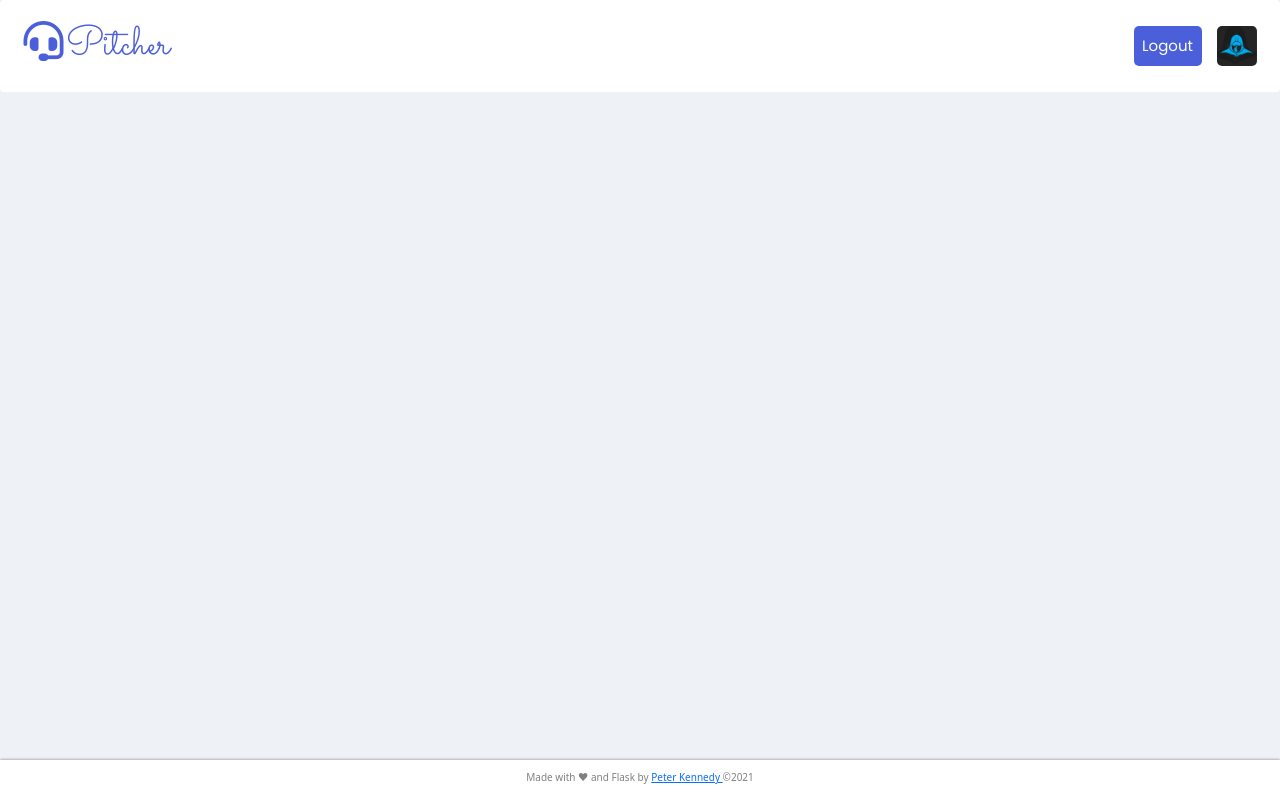
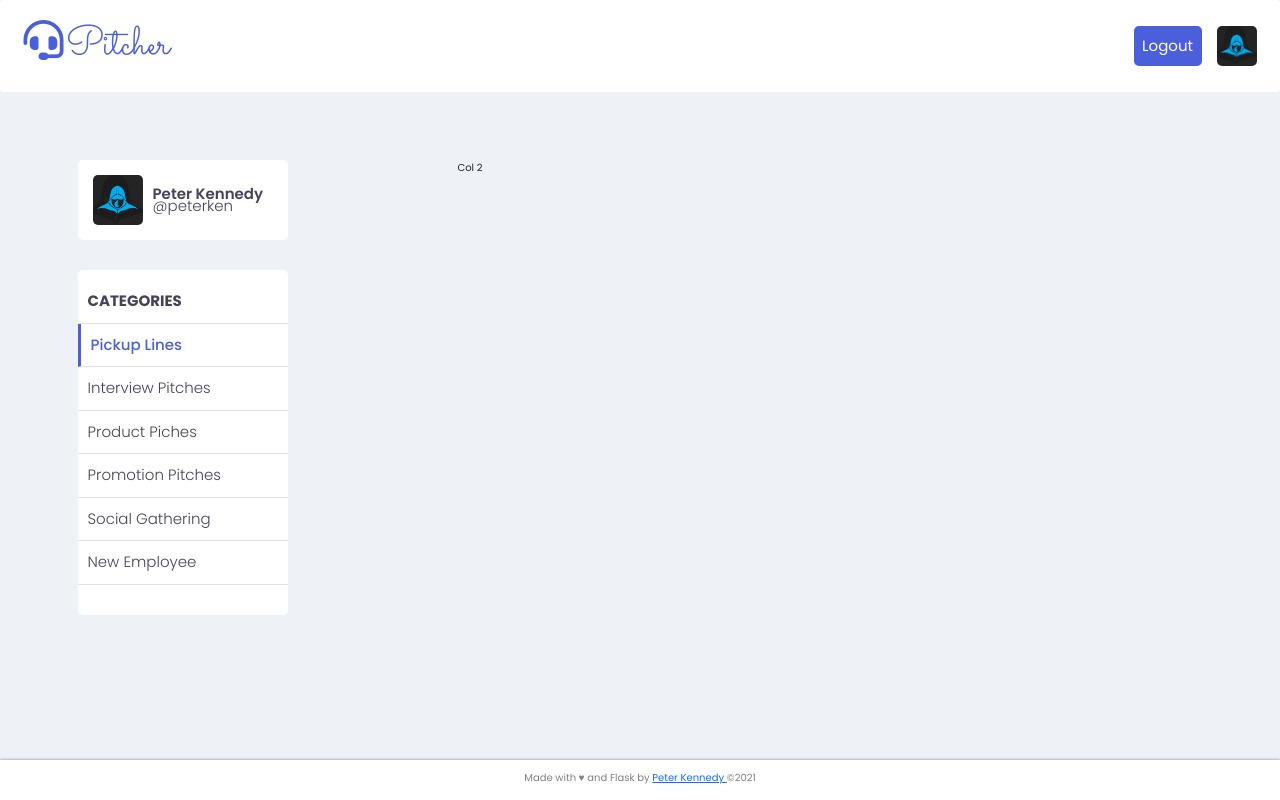
Before and after one commit to peterken674/pitcher, a Flask app: page / in a window 1280 px wide. Run offline with Flask 2, Linux system fonts and the light colour scheme; some libraries are stand-ins or nearby versions.

Commit message:
Sidebar design complete.

```diff
--- a/app/static/css/style.css
+++ b/app/static/css/style.css
@@ -1,6 +1,7 @@
 @import url(https://fonts.googleapis.com/css?family=Sacramento:regular);
 @import url(https://fonts.googleapis.com/css?family=Poppins:100,100italic,200,200italic,300,300italic,regular,italic,500,500italic,600,600italic,700,700italic,800,800italic,900,900italic);
 body {
+  font-family: "Poppins", sans-serif;
   background-color: #EEF1F6;
 }
 
@@ -69,12 +70,12 @@ body {
 .navdiv .logout-div .logout {
   background-color: #4A5FD9;
   color: white;
-  font-family: 'Poppins', sans-serif;
+  font-family: "Poppins", sans-serif;
   font-size: 1.5rem;
   height: 4rem;
   border-radius: 0.5rem;
-  -webkit-transition: cubic-bezier(0.075, 0.82, 0.165, 1) 500ms;
-  transition: cubic-bezier(0.075, 0.82, 0.165, 1) 500ms;
+  -webkit-transition: all cubic-bezier(0.075, 0.82, 0.165, 1) 500ms;
+  transition: all cubic-bezier(0.075, 0.82, 0.165, 1) 500ms;
 }
 
 .navdiv .logout-div .logout:hover {
@@ -104,4 +105,91 @@ body {
   color: grey;
   background-color: white;
 }
+
+.content-wrapper {
+  margin-top: 20vh;
+  position: relative;
+}
+
+.sidebar {
+  position: fixed;
+}
+
+.profile-div {
+  display: -webkit-box;
+  display: -ms-flexbox;
+  display: flex;
+  -webkit-box-orient: horizontal;
+  -webkit-box-direction: normal;
+      -ms-flex-direction: row;
+          flex-direction: row;
+  -ms-flex-wrap: nowrap;
+      flex-wrap: nowrap;
+  -webkit-box-align: center;
+      -ms-flex-align: center;
+          align-items: center;
+  background-color: white;
+  border-radius: 0.5rem;
+}
+
+.profile-div:hover {
+  cursor: pointer;
+}
+
+.profile-div .profile-pic img {
+  height: 5rem;
+  width: 5rem;
+  border-radius: 0.5rem;
+}
+
+.profile-div .profile-name {
+  line-height: 1rem;
+  font-size: 1.5rem;
+  color: #474259;
+}
+
+.profile-div .profile-name .full-name {
+  font-weight: 600;
+}
+
+.profile-div .profile-name .username {
+  font-weight: 300;
+}
+
+.categories {
+  background-color: white;
+  border-radius: 0.5rem;
+  display: -webkit-box;
+  display: -ms-flexbox;
+  display: flex;
+  -webkit-box-orient: vertical;
+  -webkit-box-direction: normal;
+      -ms-flex-direction: column;
+          flex-direction: column;
+  font-size: 1.5rem;
+  color: #474259;
+}
+
+.categories .categories-title {
+  border-bottom: 1px solid #e0e0e0;
+  font-weight: 700;
+}
+
+.categories .category {
+  border-bottom: 1px solid #e0e0e0;
+  font-weight: 300;
+  -webkit-transition: all cubic-bezier(0.075, 0.82, 0.165, 1) 500ms;
+  transition: all cubic-bezier(0.075, 0.82, 0.165, 1) 500ms;
+}
+
+.categories .category:hover {
+  background-color: #e0e0e0;
+  cursor: pointer;
+}
+
+.categories .active-category {
+  color: #4A5FD9;
+  border-left: 3px solid #4A5FD9;
+  font-weight: 500;
+}
 /*# sourceMappingURL=style.css.map */
--- a/app/static/css/style.scss
+++ b/app/static/css/style.scss
@@ -2,11 +2,15 @@ $darks: #474259;
 $primary-color: #4A5FD9;
 $secondary-color: #F199F2;
 $bg-color: #EEF1F6;
+$theme-font: 'Poppins',
+sans-serif;
+$transition: all cubic-bezier(0.075, 0.82, 0.165, 1) 500ms;
 
 @import url(https://fonts.googleapis.com/css?family=Sacramento:regular);
 @import url(https://fonts.googleapis.com/css?family=Poppins:100,100italic,200,200italic,300,300italic,regular,italic,500,500italic,600,600italic,700,700italic,800,800italic,900,900italic);
 
 body{
+    font-family: $theme-font;
     background-color: $bg-color;
 }
 .navbar{
@@ -46,11 +50,11 @@ body{
         .logout{
             background-color: $primary-color;
             color: white;
-            font-family: 'Poppins', sans-serif;
+            font-family: $theme-font;
             font-size: 1.5rem;
             height: 4rem;
             border-radius: 0.5rem;
-            transition: cubic-bezier(0.075, 0.82, 0.165, 1) 500ms;
+            transition: $transition;
             &:hover{
                 background-color: white;
                 border: 2px solid $primary-color;
@@ -82,3 +86,67 @@ body{
     color: grey;
     background-color: white;
 }
+
+.content-wrapper{
+        margin-top: 20vh;
+        position: relative;
+}
+
+.sidebar{
+    position: fixed;
+}
+
+.profile-div{
+    display: flex;
+    flex-direction: row;
+    flex-wrap: nowrap;
+    align-items: center;
+    background-color: white;
+    border-radius: 0.5rem;
+    &:hover{
+        cursor: pointer;
+    }
+    .profile-pic img{
+        height: 5rem;
+        width: 5rem;
+        border-radius: 0.5rem;
+    }
+    .profile-name{
+        line-height: 1rem;
+        font-size: 1.5rem;
+        color: $darks;
+        .full-name{
+            font-weight: 600;
+        }
+        .username{
+            font-weight: 300;
+        }
+    }
+}
+
+.categories{
+    background-color: white;
+    border-radius: 0.5rem;
+    display: flex;
+    flex-direction: column;
+    font-size: 1.5rem;
+    color: $darks;
+    .categories-title{
+        border-bottom: 1px solid rgb(224, 224, 224);
+        font-weight: 700;
+    }
+    .category{
+        border-bottom: 1px solid rgb(224, 224, 224);
+        font-weight: 300;
+        transition: $transition;
+        &:hover{
+            background-color: rgb(224, 224, 224);
+            cursor: pointer;
+        }
+    }
+    .active-category{
+        color: $primary-color;
+        border-left: 3px solid $primary-color;
+        font-weight: 500;
+    }
+}
--- a/app/static/js/script.js
+++ b/app/static/js/script.js
@@ -0,0 +1,5 @@
+$(document).ready(function(){
+    $('.categories .category').click(function(){
+        $(this).addClass('active-category').siblings().removeClass('active-category');;
+    })
+});
--- a/app/templates/base.html
+++ b/app/templates/base.html
@@ -5,6 +5,8 @@
     <link rel="stylesheet" href="https://cdn.jsdelivr.net/npm/bootstrap@5.0.1/dist/css/bootstrap.min.css">
     <link rel="stylesheet" href="{{url_for('static',filename='css/style.css')}}">
     <script src="https://kit.fontawesome.com/f853836380.js" crossorigin="anonymous"></script>
+    <script src="https://code.jquery.com/jquery-3.6.0.min.js" integrity="sha256-/xUj+3OJU5yExlq6GSYGSHk7tPXikynS7ogEvDej/m4=" crossorigin="anonymous"></script>
+    <script src="{{url_for('static',filename='js/script.js')}}"></script>
 {% endblock %}
 
 {% block navbar %}
--- a/app/templates/index.html
+++ b/app/templates/index.html
@@ -1,6 +1,40 @@
 {% extends 'base.html' %}
 
-{% block main %}
-{{ super() }}
-    <h1>Body</h1>
+<!-- {% block styles %}
+    {{ super() }}
+    <link rel="stylesheet" href="https://cdn.jsdelivr.net/npm/bootstrap@5.0.1/dist/css/bootstrap.min.css">
+    <link rel="stylesheet" href="{{url_for('static',filename='css/style.css')}}">
+    <script src="https://kit.fontawesome.com/f853836380.js" crossorigin="anonymous"></script>
+{% endblock %} -->
+
+{% block main %} {{ super() }}
+<div class="container">
+	<div class="content-wrapper">
+		<div class="row">
+			<div class="col-4">
+				<div class="sidebar">
+					<div class="profile-div p-4">
+						<div class="profile-pic">
+							<img src="{{url_for('static', filename='img/peterken.jpg')}}" />
+						</div>
+						<div class="profile-name mx-3">
+							<p class="full-name my-1">Peter Kennedy</p>
+							<p class="username my-1">@peterken</p>
+						</div>
+					</div>
+                    <div class="categories my-5 py-3 pb-5">
+                        <div class="categories-title p-3 text-uppercase">Categories</div>
+                        <div class="category p-3 active-category">Pickup Lines</div>
+                        <div class="category p-3">Interview Pitches</div>
+                        <div class="category p-3">Product Piches</div>
+                        <div class="category p-3">Promotion Pitches</div>
+                        <div class="category p-3">Social Gathering</div>
+                        <div class="category p-3">New Employee</div>
+                    </div>
+				</div>
+			</div>
+			<div class="col-8">Col 2</div>
+		</div>
+	</div>
+</div>
 {% endblock %}
```
Also changed, not shown: 1 other file.
